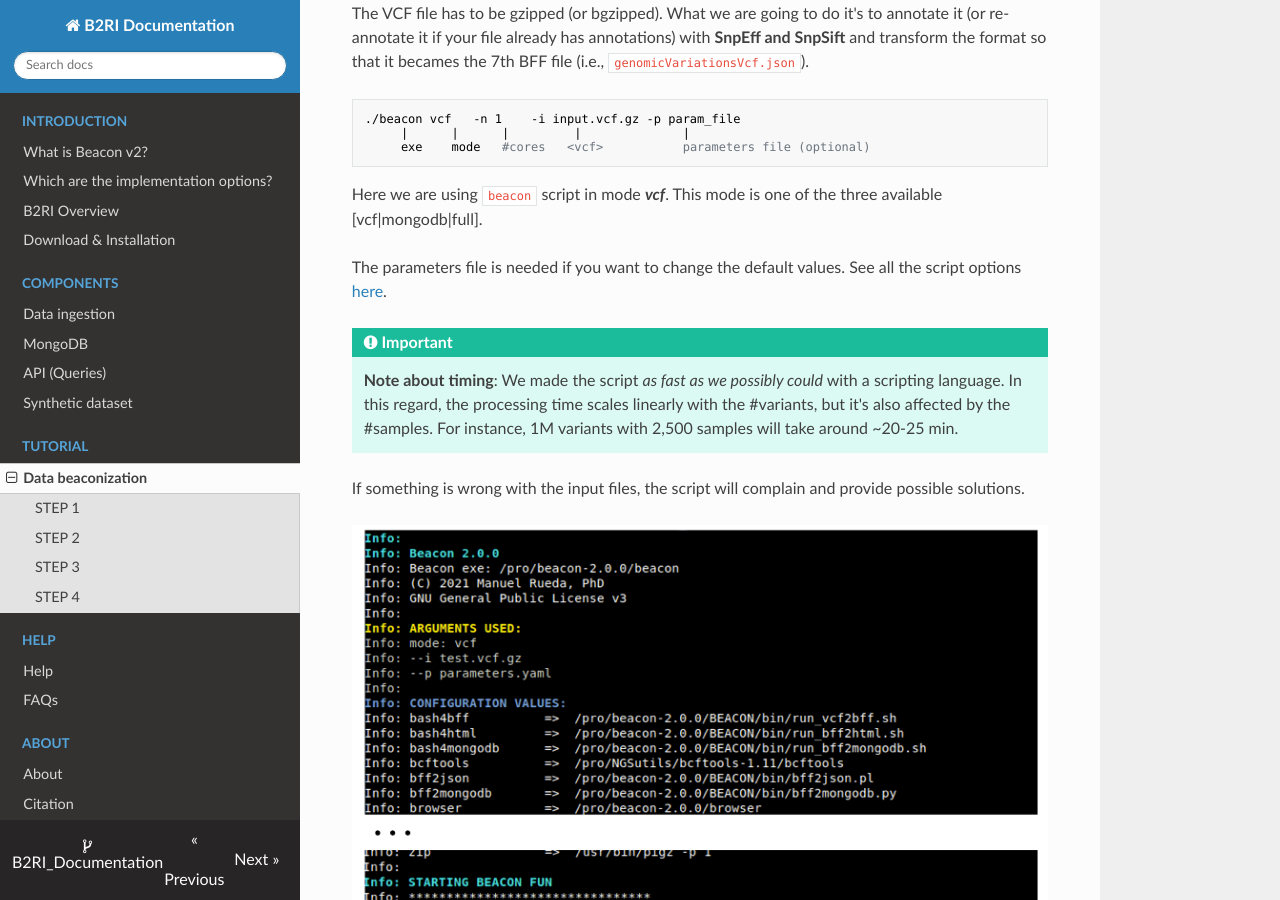
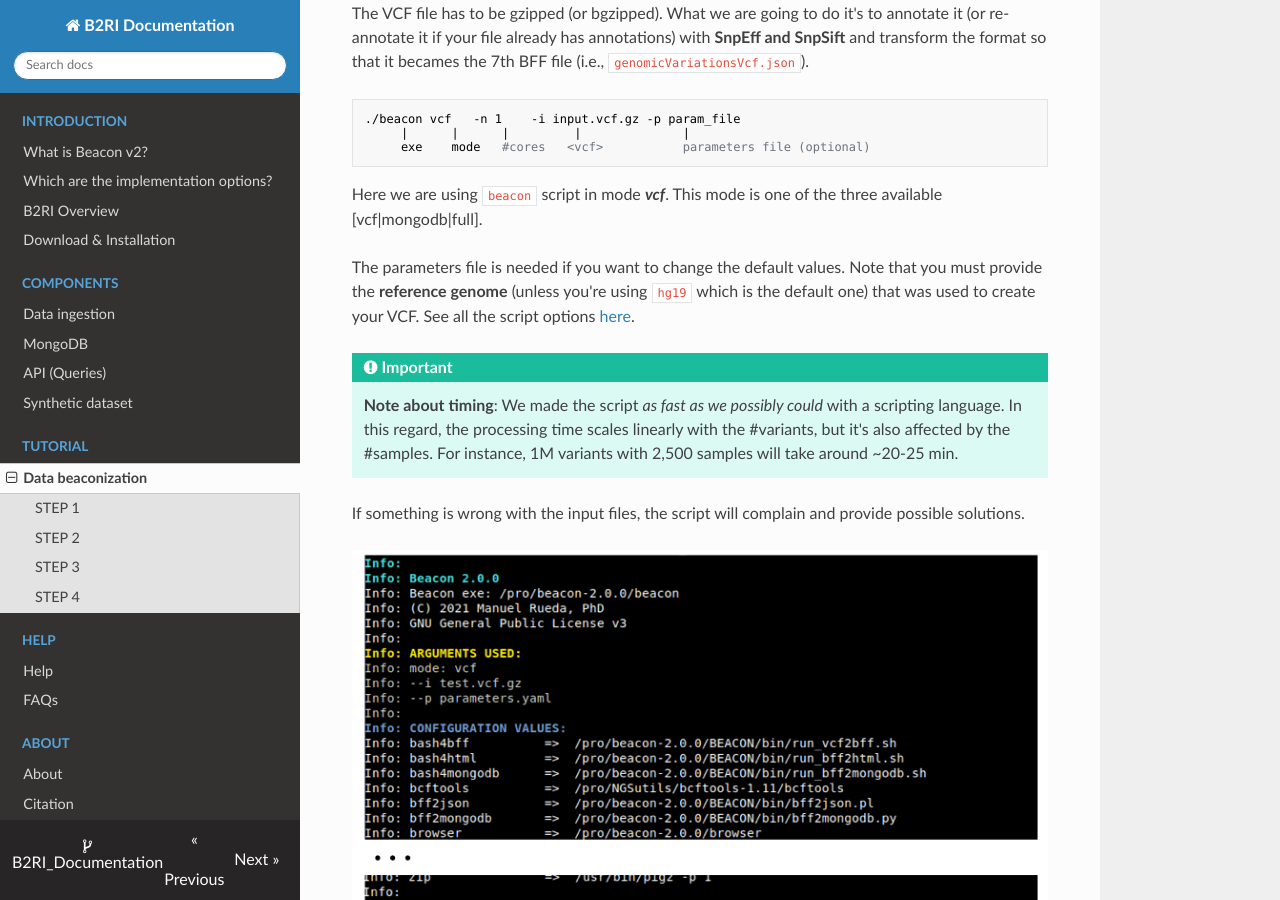
Before and after one commit to ga4gh-beacon/B2RI_Documentation, an MkDocs documentation site: the page built from docs/tutorial-data-beaconization.md, in a window 1280 px wide and 900 px high, scrolled down 2676 px. Built offline with MkDocs 1.6.1, drawn with Linux system fonts in a browser that asks for light colours; nearby versions of some CDN libraries.

Commit message:
Source commit

```diff
--- a/docs/tutorial-data-beaconization.md
+++ b/docs/tutorial-data-beaconization.md
@@ -55,7 +55,7 @@ The VCF file has to be gzipped (or bgzipped). What we are going to do it's to an
 
 Here we are using `beacon` script in mode ***vcf***. This mode is one of the three available [vcf|mongodb|full].
 
-The parameters file is needed if you want to change the default values. See all the script options [here](https://github.com/EGA-archive/beacon2-ri-tools).
+The parameters file is needed if you want to change the default values. Note that you must provide the **reference genome** (unless you're using `hg19` which is the default one) that was used to create your VCF. See all the script options [here](https://github.com/EGA-archive/beacon2-ri-tools#how-to-run-beacon).
 
 !!! Important
     **Note about timing**: We made the script _as fast as we possibly could_ with a scripting language. In this regard, the processing time scales linearly with the #variants, but it's also affected by the #samples. For instance, 1M variants with 2,500 samples will take around ~20-25 min.
```
Also changed, not shown: docs/README.md (+0 -2 lines).
